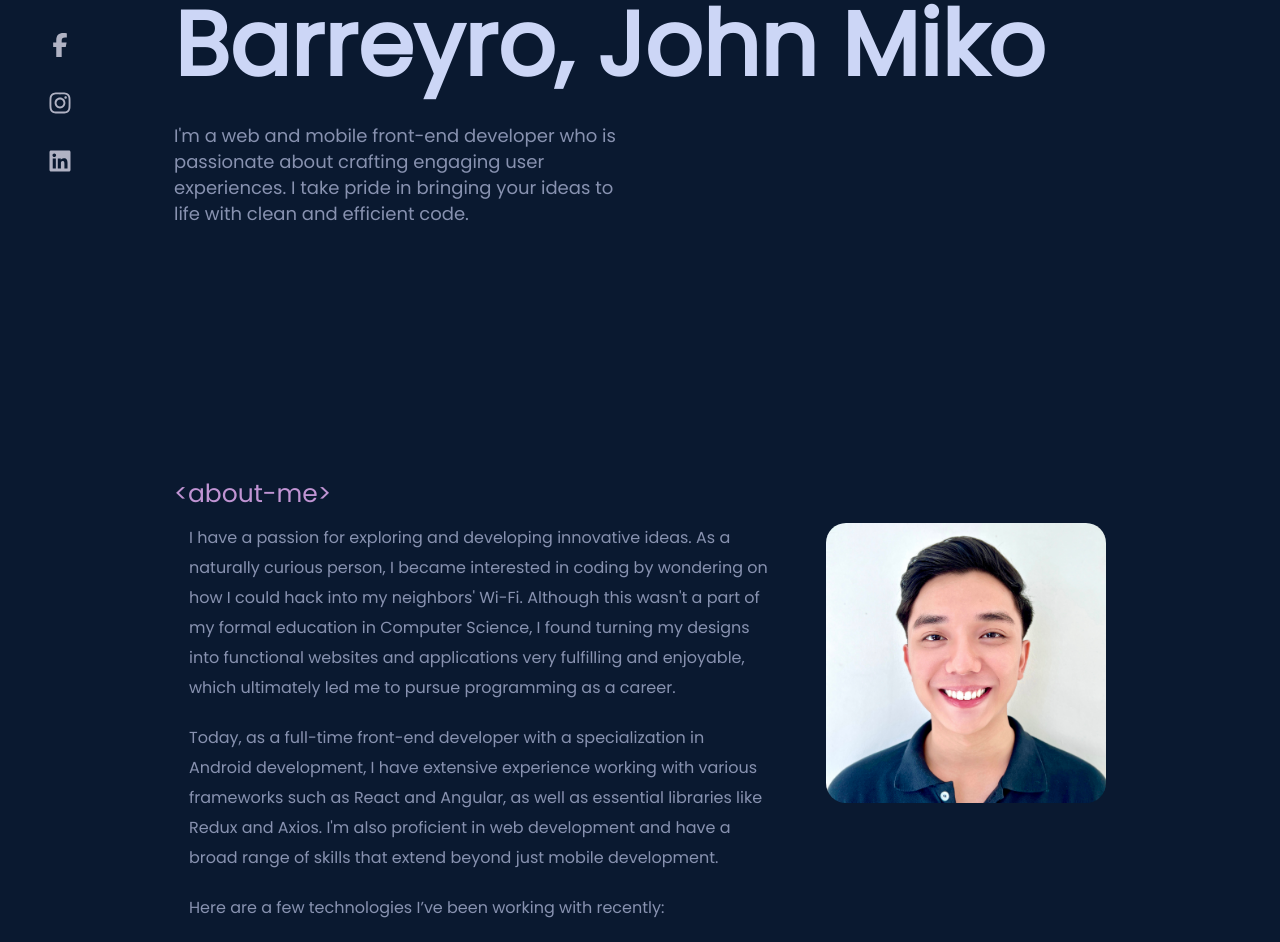
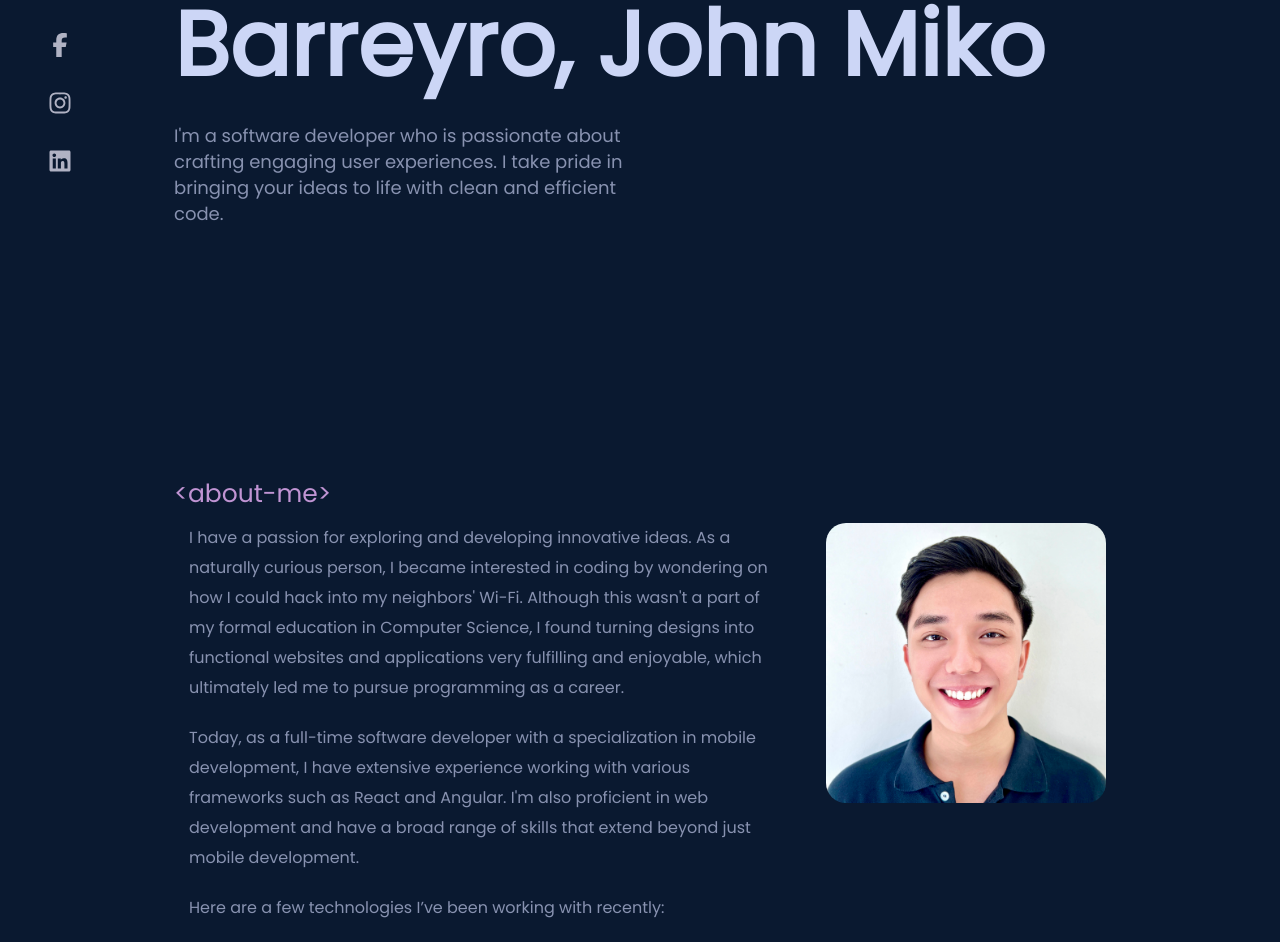
Before and after one commit to barreyrojohnmiko/personal-portfolio, a React (Create React App) app: page /#/ in a window 1280 px wide. Shown: the part 325-1267 px from the top of the page. Built offline with nearby package versions, Linux system fonts and the light colour scheme.

Commit message:
ui update

```diff
--- a/src/components/about/About.tsx
+++ b/src/components/about/About.tsx
@@ -16,7 +16,7 @@ const About: React.FC<AboutProps> = ({ aboutSectionRef }) => {
               a naturally curious person, I became interested in coding by
               wondering on how I could hack into my neighbors' Wi-Fi. Although
               this wasn't a part of my formal education in Computer Science, I
-              found turning my designs into functional websites and applications
+              found turning designs into functional websites and applications
               very fulfilling and enjoyable, which ultimately led me to pursue
               programming as a career.
             </div>
@@ -24,10 +24,9 @@ const About: React.FC<AboutProps> = ({ aboutSectionRef }) => {
             <br></br>
 
             <div className="about-me-text">
-              Today, as a full-time front-end developer with a specialization in
-              Android development, I have extensive experience working with
-              various frameworks such as React and Angular, as well as essential
-              libraries like Redux and Axios. I'm also proficient in web
+              Today, as a full-time software developer with a specialization in
+              mobile development, I have extensive experience working with
+              various frameworks such as React and Angular. I'm also proficient in web
               development and have a broad range of skills that extend beyond
               just mobile development.
             </div>
--- a/src/components/introduction/Introduction.tsx
+++ b/src/components/introduction/Introduction.tsx
@@ -6,7 +6,7 @@ const Introduction = () => {
       <div className="greetings"> Hello, my name is </div>
       <div className="full-name"> Barreyro, John Miko</div>
       <div className="job-description">
-        I'm a web and mobile front-end developer who is passionate about
+        I'm a software developer who is passionate about
         crafting engaging user experiences. I take pride in bringing your ideas
         to life with clean and efficient code.
       </div>
```
